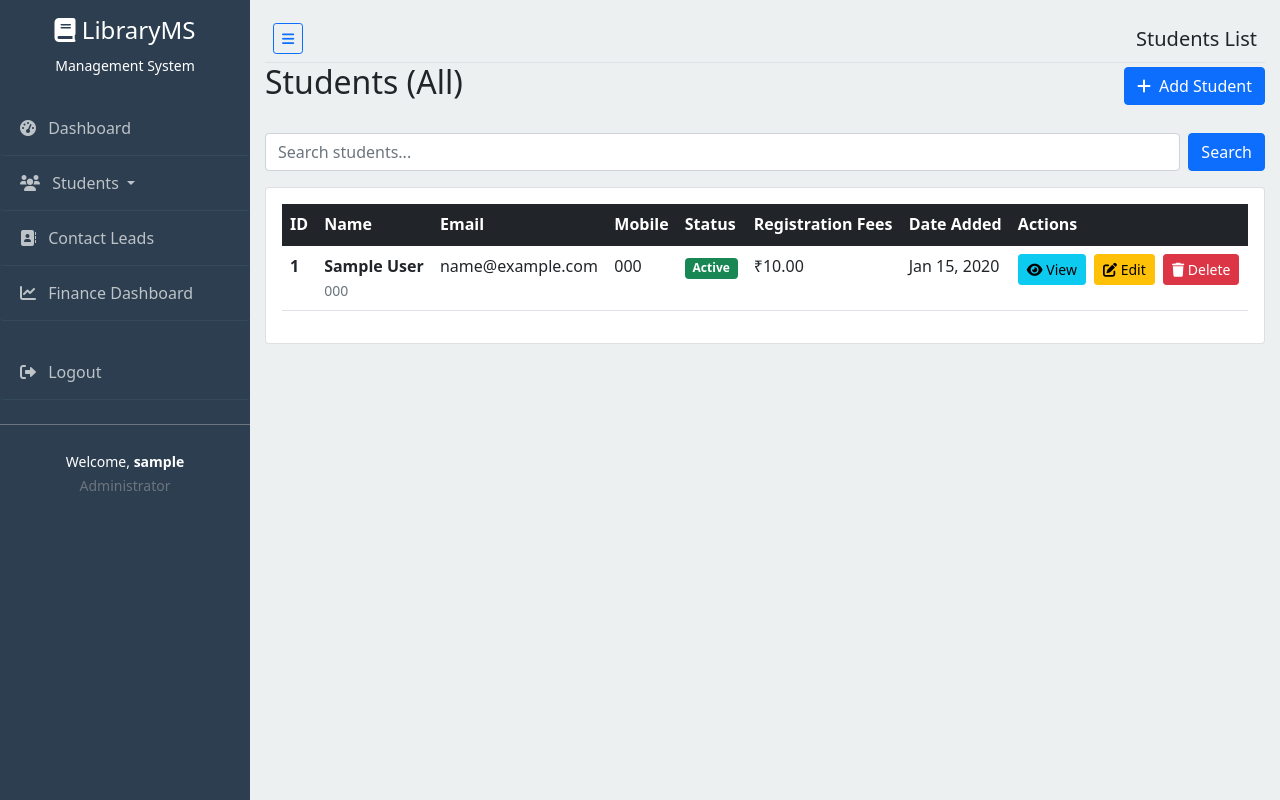
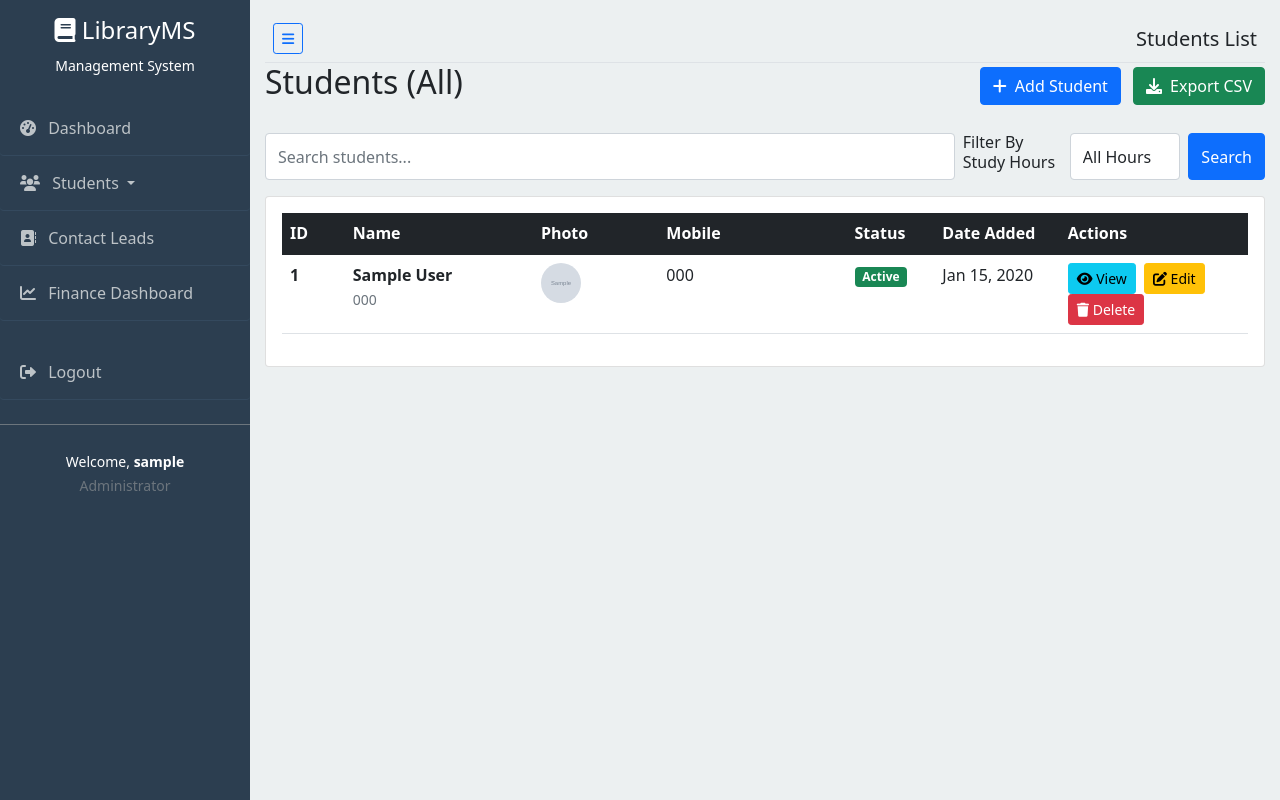
Before and after one commit to aditya-singh200229/Pathshala, a Django app: page /students/ in a window 1280 px wide. Run offline with Django 5.2, Linux system fonts and the light colour scheme; a user stored in the database is signed in; tables that the repository leaves empty hold one stand-in row (values such as "Sample post"); grey boxes marked "Sample" are stand-in pictures.

Commit message:
fintering by study hours done

```diff
--- a/students/urls.py
+++ b/students/urls.py
@@ -19,4 +19,6 @@ urlpatterns = [
     path('payments/<int:payment_id>/delete/', views.payment_delete, name='payment_delete'),
     path('leads/', views.contact_leads, name='contact_leads'),
     path('finance/', views.finance_dashboard, name='finance_dashboard'),
+    path('students/export-csv/', views.export_students_csv, name='export_students_csv'),
+
 ]
--- a/students/views.py
+++ b/students/views.py
@@ -2,12 +2,15 @@ from django.shortcuts import render, redirect, get_object_or_404
 from django.contrib.auth.decorators import login_required
 from django.contrib.auth import authenticate, login, logout
 from django.contrib import messages
-from django.http import JsonResponse
+from django.http import JsonResponse, HttpResponse
 from django.db.models import Sum, Count, Q
 from datetime import datetime, timedelta
 from django.utils.timezone import now
 from .models import Student, Admission, Locker, Payment, ContactLead
 from django.core.paginator import Paginator
+import csv
+from django.core.serializers.json import DjangoJSONEncoder
+import json
 
 def user_login(request):
     if request.method == 'POST':
@@ -51,11 +54,11 @@ def dashboard(request):
     }
     return render(request, 'dashboard.html', context)
 
-
 @login_required
 def students_list(request):
     filter_type = request.GET.get('filter', 'all')
-    search_query = request.GET.get('q', '')  # search box se value
+    search_query = request.GET.get('q', '')
+    hours_filter = request.GET.get('hours', '')  # New filter for admission hours
 
     # --- Filter logic ---
     if filter_type == 'active':
@@ -71,14 +74,15 @@ def students_list(request):
     else:
         students = Student.objects.all()
 
+    # --- Hours filter logic ---
+    if hours_filter:
+        students = students.filter(admissions__hours=hours_filter).distinct()
+
     # --- Search logic ---
     if search_query:
         students = students.filter(
             Q(id__icontains=search_query) |
-            Q(name__icontains=search_query) |
-            Q(email__icontains=search_query) |
-            Q(mobile__icontains=search_query) |
-            Q(aadhaar_number__icontains=search_query)
+            Q(name__icontains=search_query)
         )
 
     # --- Pagination logic ---
@@ -86,7 +90,7 @@ def students_list(request):
     page_number = request.GET.get('page', 1)
     page_obj = paginator.get_page(page_number)
 
-    # Preserve query params in pagination (so filter + search remains)
+    # Preserve query params in pagination (so filter + search + hours remains)
     query_params = request.GET.copy()
     if 'page' in query_params:
         del query_params['page']
@@ -96,7 +100,9 @@ def students_list(request):
         'students': page_obj,
         'filter_type': filter_type,
         'search_query': search_query,
+        'hours_filter': hours_filter,
         'query_string': query_string,
+        'hour_choices': Admission.HOUR_CHOICES,
     }
     return render(request, 'students/list.html', context)
 
@@ -191,6 +197,10 @@ def admission_create(request, student_id):
 
     if request.method == 'POST':
         try:
+            # Check for existing admission and delete it
+            Admission.objects.filter(student=student).delete()
+
+            # Create new admission
             admission = Admission.objects.create(
                 student=student,
                 start_date=request.POST['start_date'],
@@ -385,3 +395,106 @@ def finance_dashboard(request):
         'recent_payments': recent_payments,
     }
     return render(request, 'finance/dashboard.html', context)
+
+@login_required
+def export_students_csv(request):
+    filter_type = request.GET.get('filter', 'all')
+    search_query = request.GET.get('q', '')
+    hours_filter = request.GET.get('hours', '')
+
+    # --- Filter logic ---
+    if filter_type == 'active':
+        students = Student.objects.filter(status='Active')
+    elif filter_type == 'inactive':
+        students = Student.objects.filter(status='Inactive')
+    elif filter_type == 'expiring':
+        students = Student.objects.filter(status='Expiring Soon')
+    elif filter_type == 'reserved':
+        students = Student.objects.filter(admissions__seat_type='Reserved').distinct()
+    elif filter_type == 'non_reserved':
+        students = Student.objects.filter(admissions__seat_type='Non-Reserved').distinct()
+    else:
+        students = Student.objects.all()
+
+    # --- Hours filter logic ---
+    if hours_filter:
+        students = students.filter(admissions__hours=hours_filter).distinct()
+
+    # --- Search logic ---
+    if search_query:
+        students = students.filter(
+            Q(id__icontains=search_query) |
+            Q(name__icontains=search_query)
+        )
+
+    # Prefetch related data to optimize queries
+    students = students.prefetch_related('admissions', 'lockers', 'payments')
+
+    # Create the HttpResponse object with CSV header
+    response = HttpResponse(content_type='text/csv')
+    response['Content-Disposition'] = f'attachment; filename="students_export_{datetime.now().strftime("%Y%m%d_%H%M%S")}.csv"'
+
+    writer = csv.writer(response)
+    # Write the header row
+    writer.writerow([
+        'ID', 'Name', 'Email', 'Mobile', 'Date of Birth', 'Aadhaar Number', 'Address',
+        'Father Name', 'Mother Name', 'Parent Mobile', 'Registration Fees', 'Status',
+        'Date Added', 'Photo URL', 'Admissions', 'Lockers', 'Payments'
+    ])
+
+    # Write data rows
+    for student in students:
+        admissions_data = json.dumps([
+            {
+                'start_date': a.start_date.strftime('%Y-%m-%d') if a.start_date else '',
+                'end_date': a.end_date.strftime('%Y-%m-%d') if a.end_date else '',
+                'hours': a.hours,
+                'slot_timing': a.slot_timing,
+                'seat_number': a.seat_number,
+                'seat_type': a.seat_type,
+                'admission_fees': str(a.admission_fees)
+            } for a in student.admissions.all()
+        ], cls=DjangoJSONEncoder)
+
+        lockers_data = json.dumps([
+            {
+                'required': l.required,
+                'security_fees': str(l.security_fees),
+                'start_date': l.start_date.strftime('%Y-%m-%d') if l.start_date else '',
+                'end_date': l.end_date.strftime('%Y-%m-%d') if l.end_date else '',
+                'locker_number': l.locker_number,
+                'monthly_fees': str(l.monthly_fees)
+            } for l in student.lockers.all()
+        ], cls=DjangoJSONEncoder)
+
+        payments_data = json.dumps([
+            {
+                'amount': str(p.amount),
+                'payment_date': p.payment_date.strftime('%Y-%m-%d') if p.payment_date else '',
+                'payment_mode': p.payment_mode,
+                'payment_type': p.payment_type,
+                'remarks': p.remarks
+            } for p in student.payments.all()
+        ], cls=DjangoJSONEncoder)
+
+        writer.writerow([
+            student.id,
+            student.name,
+            student.email,
+            student.mobile,
+            student.date_of_birth.strftime('%Y-%m-%d') if student.date_of_birth else '',
+            student.aadhaar_number,
+            student.address,
+            student.father_name,
+            student.mother_name,
+            student.parent_mobile,
+            str(student.registration_fees),
+            student.status,
+            student.created_at.strftime('%Y-%m-%d'),
+            student.photo.url if student.photo else '',
+            admissions_data,
+            lockers_data,
+            payments_data
+        ])
+
+    return response
--- a/templates/students/list.html
+++ b/templates/students/list.html
@@ -14,13 +14,25 @@
         {% else %}(All)
         {% endif %}
     </h2>
-    <a href="{% url 'student_create' %}" class="btn btn-primary">
-        <i class="fas fa-plus me-2"></i>Add Student
-    </a>
+    <div>
+        <a href="{% url 'student_create' %}" class="btn btn-primary me-2">
+            <i class="fas fa-plus me-2"></i>Add Student
+        </a>
+        <a href="{% url 'export_students_csv' %}?{{ query_string }}" class="btn btn-success">
+            <i class="fas fa-download me-2"></i>Export CSV
+        </a>
+    </div>
 </div>
 <form method="get" action="{% url 'students_list' %}" class="mb-3 d-flex">
     <input type="text" name="q" value="{{ search_query }}" class="form-control me-2" placeholder="Search students...">
     <input type="hidden" name="filter" value="{{ filter_type }}">
+    <h6>Filter By Study Hours</h6>
+    <select name="hours" class="form-control me-2" style="width: 150px;" onchange="this.form.submit()">
+        <option value="" {% if not hours_filter %}selected{% endif %}>All Hours</option>
+        {% for hour, label in hour_choices %}
+            <option value="{{ hour }}" {% if hours_filter == hour %}selected{% endif %}>{{ label }}</option>
+        {% endfor %}
+    </select>
     <button type="submit" class="btn btn-primary">Search</button>
 </form>
 
@@ -28,39 +40,42 @@
     <div class="card-body">
         {% if students %}
         <div class="table-responsive">
-            <table class="table table-hover">
+            <table class="table table-hover" style="table-layout: fixed; width: 100%;">
                 <thead class="table-dark">
                     <tr>
-                        <th>ID</th>
-                        <th>Name</th>
-                        <th>Email</th>
-                        <th>Mobile</th>
-                        <th>Status</th>
-                        <th>Registration Fees</th>
-                        <th>Date Added</th>
-                        <th>Actions</th>
+                        <th style="width: 5%;">ID</th>
+                        <th style="width: 15%;">Name</th>
+                        <th style="width: 10%;">Photo</th>
+                        <th style="width: 15%;">Mobile</th>
+                        <th style="width: 7%;">Status</th>
+                        <th style="width: 10%;">Date Added</th>
+                        <th style="width: 15%;">Actions</th>
                     </tr>
                 </thead>
                 <tbody>
                     {% for student in students %}
                     <tr>
-                        <td>
+                        <td style="word-wrap: break-word;">
                             <strong>{{ student.id }}</strong><br>
-
                         </td>
-                        <td>
+                        <td style="word-wrap: break-word;">
                             <strong>{{ student.name }}</strong><br>
                             <small class="text-muted">{{ student.aadhaar_number }}</small>
                         </td>
-                        <td>{{ student.email }}</td>
-                        <td>{{ student.mobile }}</td>
+                        <td>
+                            {% if student.photo %}
+                                <img src="{{ student.photo.url }}" alt="{{ student.name }}'s photo" class="rounded-circle" style="width: 40px; height: 40px; object-fit: cover;">
+                            {% else %}
+                                <img src="/media/student_photos/user.jpg" alt="Default avatar" class="rounded-circle" style="width: 40px; height: 40px; object-fit: cover;">
+                            {% endif %}
+                        </td>
+                        <td style="word-wrap: break-word;">{{ student.mobile }}</td>
                         <td>
                             <span class="badge {% if student.status == 'Active' %}bg-success{% elif student.status == 'Inactive' %}bg-danger{% else %}bg-warning{% endif %}">
                                 {{ student.status }}
                             </span>
                         </td>
-                        <td>₹{{ student.registration_fees }}</td>
-                        <td>{{ student.created_at|date:"M d, Y" }}</td>
+                        <td style="word-wrap: break-word;">{{ student.created_at|date:"M d, Y" }}</td>
                         <td>
                             <a href="{% url 'student_detail' student.id %}" class="btn btn-sm btn-info me-1">
                                 <i class="fas fa-eye"></i> View
```
Also changed, not shown: students/models.py (+4 -8 lines), templates/admissions/create.html (+4 -6 lines), media/student_photos/user.jpg (added).
